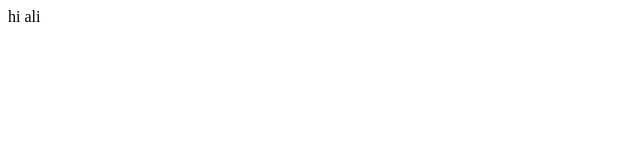
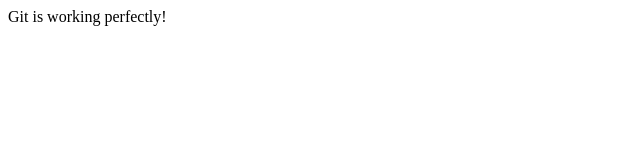
Before and after one commit to DrMiladFaridnia/test, a plain HTML site: page index.html in a window 1280 px wide. Shown: the whole page, without its empty margins (0-640 px from the left). Drawn offline with Linux system fonts and the light colour scheme.

Commit message:
final version

```diff
--- a/index.html
+++ b/index.html
@@ -1,5 +1,6 @@
 <html>
 <body>
-    hi ali
+    <p>Git is working perfectly!</p>
+
 </body>
 </html>
```
